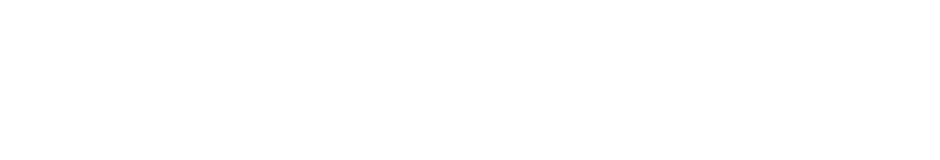
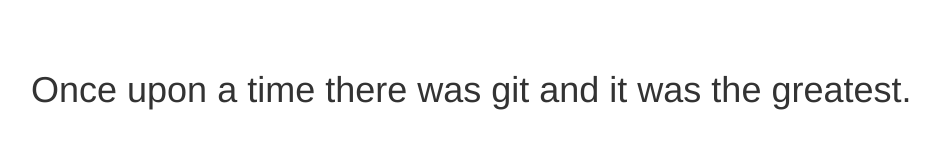
Before and after one commit to Mpbaez12/Homework-for-Git1, a plain HTML site: page initializr/index.html in a window 1280 px wide. Shown: the whole page, without its empty margins (39-979 px from the left). Drawn offline with nearby package versions, Linux system fonts and the light colour scheme.

Commit message:
H1 with choosen text
Step 8

```diff
--- a/initializr/index.html
+++ b/initializr/index.html
@@ -26,7 +26,8 @@
     <body>
         <!--[if lt IE 8]>
             <p class="browserupgrade">You are using an <strong>outdated</strong> browser. Please <a href="http://browsehappy.com/">upgrade your browser</a> to improve your experience.</p>
-        <![endif]-->
+        <![endif]--><div class="container">
+        <h1> Once upon a time there was git and it was the greatest. </h1>
     </div> <!-- /container -->        <script src="//ajax.googleapis.com/ajax/libs/jquery/1.11.2/jquery.min.js"></script>
         <script>window.jQuery || document.write('<script src="js/vendor/jquery-1.11.2.min.js"><\/script>')</script>
 
```
